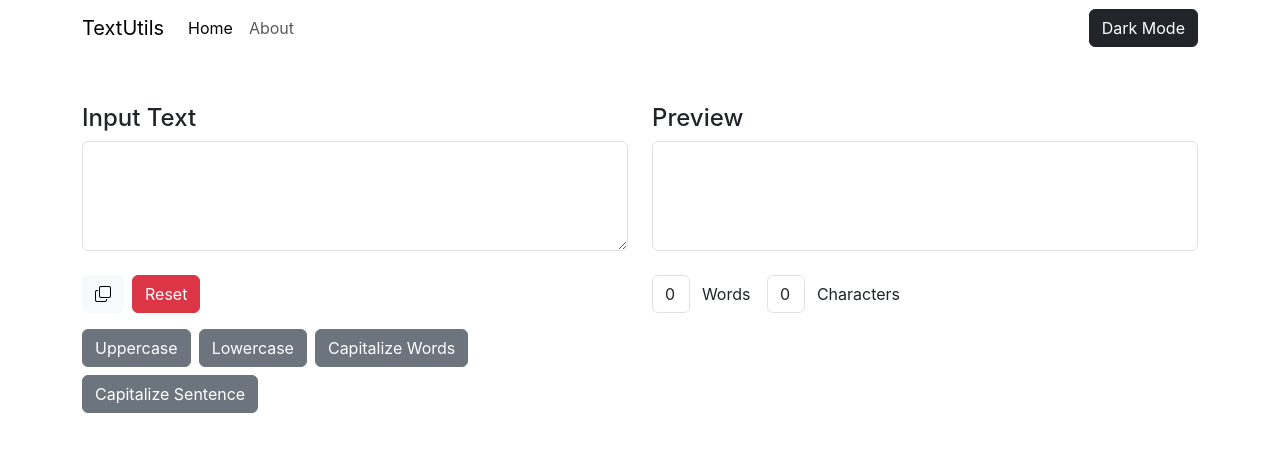
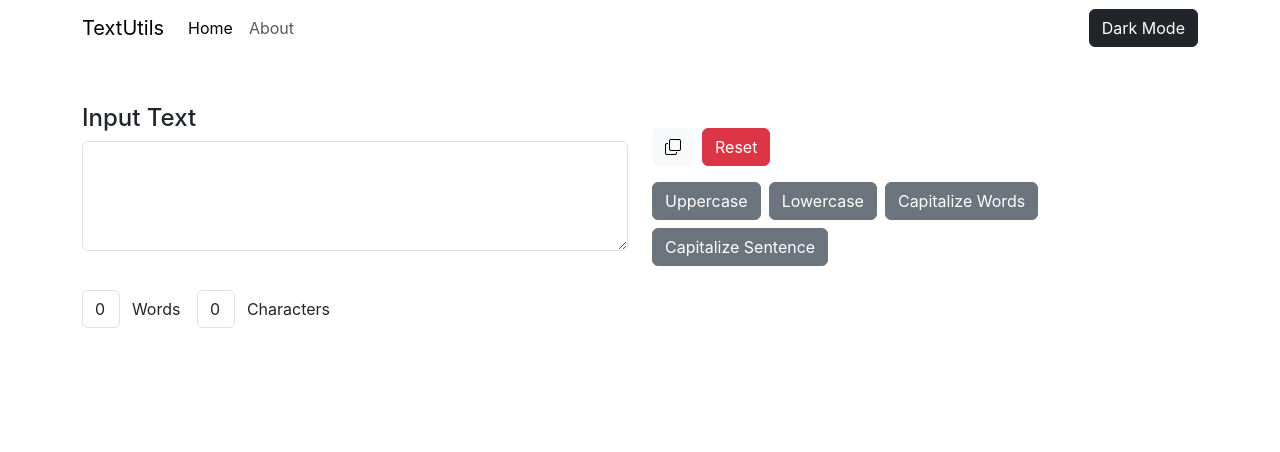
Before and after one commit to NileshJaswal/TextUtils, a React (Create React App) app: page / in a window 1280 px wide. Shown: the top 452 px of the page. Built offline with nearby package versions, Linux system fonts and the light colour scheme.

Commit message:
Update Textform.js

```diff
--- a/src/components/Textform.js
+++ b/src/components/Textform.js
@@ -4,8 +4,12 @@ export default function Textform(props) {
   //Text is a variable where we storing the value and set text iws the variable which we will use to update the value text
   const [text, setText] = useState("");
 
-  let wordCount = text.split(" ").filter((element)=>{return element.length!==0}).length;
+  let wordCount = text.split(" ").filter((element) => {
+    return element.length !== 0;
+  }).length;
 
+
+  const notEmpty = () => wordCount !== 0;
 
   // Update the text on manually changing the text area value onchange listn
   const HandleOnChange = (event) => {
@@ -71,10 +75,14 @@ export default function Textform(props) {
             <h4 className="">{props.heading}</h4>
             <textarea className="form-control" id="exampleFormControlTextarea1" rows="4" onChange={HandleOnChange} value={text} />
           </div>
-          <div className="col-md-6 mt-md-0 mt-4 d-flex flex-column">
-            <h4>Preview</h4>
-            <p id="preview" className="border h-100 mb-0 rounded p-2">{text}</p>
-          </div>
+          {notEmpty() && (
+            <div className="col-md-6 mt-md-0 mt-4 d-flex flex-column">
+              <h4>Preview</h4>
+              <p id="preview" className="border h-100 mb-0 rounded p-2">
+                {text}
+              </p>
+            </div>
+          )}
           <div className="col-md-6">
             <div className="mb-3 copy-reset mt-4">
               <button onClick={handleCopyClick} type="button" className="me-2 btn btn-light">
@@ -103,7 +111,7 @@ export default function Textform(props) {
             <div className="mb-3 row m-0 align-items-center gap-4 word-count mt-4">
               <div className="row m-0 col-md-2 col-5 p-0 align-items-center">
                 <div className="col-5 p-0">
-                  <input value={wordCount} type="email" className="form-control" id="exampleFormControlInput1" onChange={null}/>
+                  <input value={wordCount} type="email" className="form-control" id="exampleFormControlInput1" onChange={HandleOnChange} />
                 </div>
                 <div className="col-7">
                   <label htmlFor="exampleFormControlInput1" className="form-label m-0">
@@ -114,7 +122,7 @@ export default function Textform(props) {
 
               <div className="row m-0 col-md-2 col-5 p-0 align-items-center">
                 <div className="col-5 p-0">
-                  <input value={text.length} type="email" className="form-control" id="exampleFormControlInput1" onChange={null}/>
+                  <input value={text.length} type="email" className="form-control" id="exampleFormControlInput1" onChange={HandleOnChange} />
                 </div>
                 <div className="col-7">
                   <label htmlFor="exampleFormControlInput1" className="form-label m-0">
```
